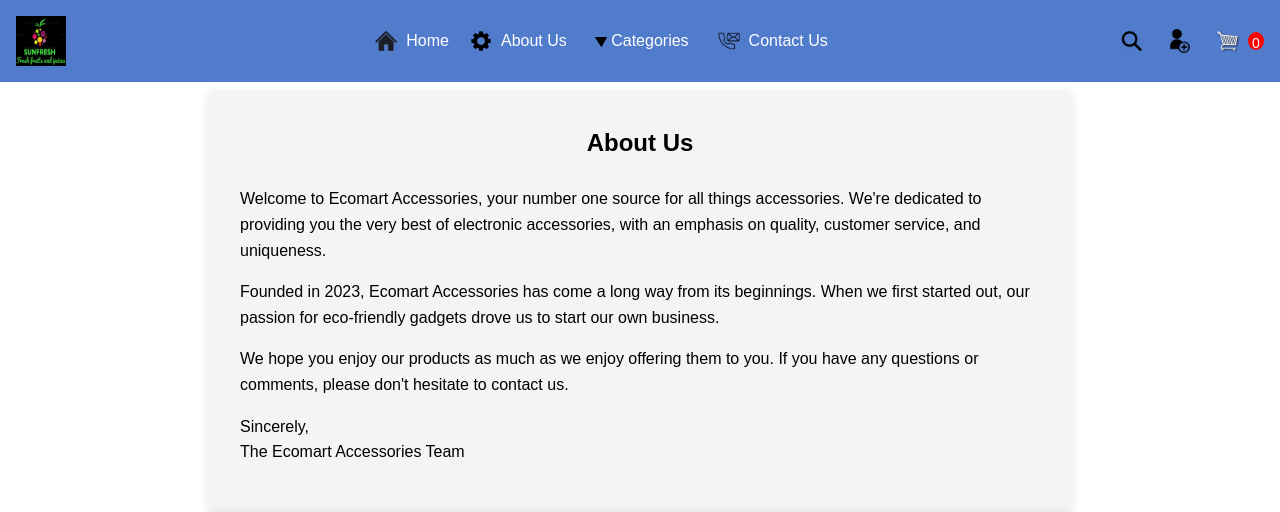
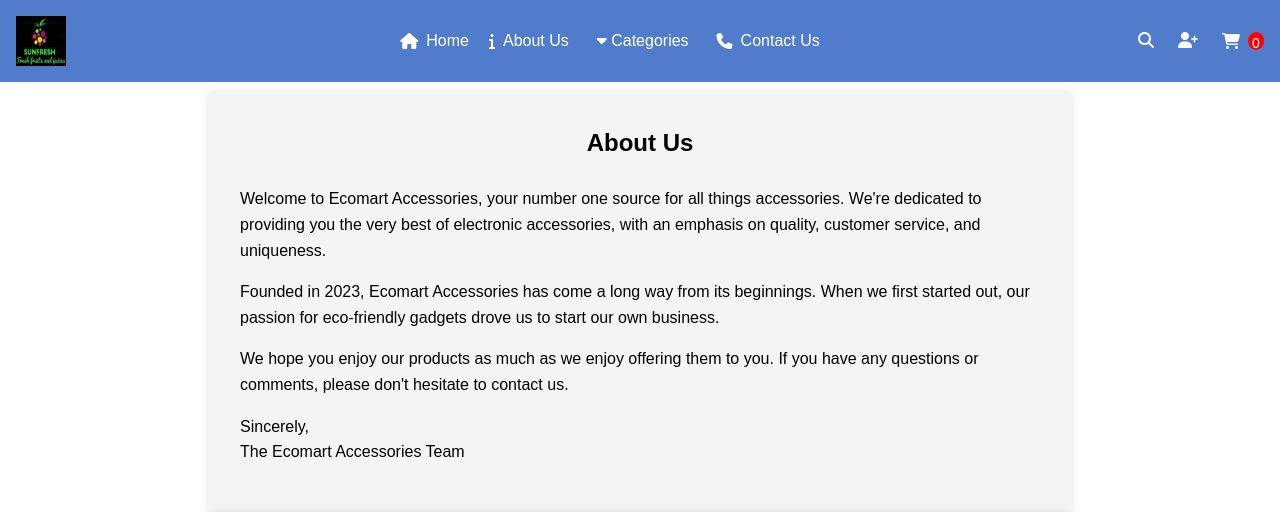
Before and after one commit to Sanga78/obamax, a Django app: page /about in a window 1280 px wide. Shown: the top 512 px of the page. Run offline with Django 4.2, Linux system fonts and the light colour scheme; tables that the repository leaves empty hold one stand-in row (values such as "Sample post"); parts of the project's set-up code (start-up, migrations or seed data) failed here and were passed over; some libraries are stand-ins or nearby versions.

Commit message:
updates
updates

```diff
--- a/Templates/base.html
+++ b/Templates/base.html
@@ -5,6 +5,7 @@
     <meta charset="UTF-8">
     <meta name="viewport" content="width=device-width, initial-scale=1.0">
     <title>Ecomart Accessories</title>
+    <link rel="stylesheet" href="https://cdnjs.cloudflare.com/ajax/libs/font-awesome/6.3.0/css/all.min.css" crossorigin="anonymous"/>
     <link rel="stylesheet" type="text/css" href="{% static 'css/main.css' %}">
     <script src="{% static 'js/navbar.js' %}" defer></script>
     <script type="text/javascript">
@@ -69,18 +70,18 @@
                 <ul>
                     <li>
                         <a href="{% url 'store:home_page' %}">
-                            <img src="{% static "images/Home.png" %}" alt="Home" class="nav-icon"> Home
+                            <i class="fa-solid fa-house" class="nav-icon"></i> Home
                         </a>
                     </li>
                     <li>
                         <a href="{% url "store:about" %}">
-                            <img src="{% static "images/about.png" %}" alt="Home" class="nav-icon"> About Us
+                            <i class="fa-solid fa-info" class="nav-icon"></i>About Us
                         </a>
                     </li>
                     <li>
                         <div class="dropdown">
                             <button class="dropbtn">
-                                <img src="{% static "images/arrow-down.png" %}" alt="" class="nav-icon" style="height: 10px; width: 12px;"> Categories
+                                <i class="fa-solid fa-caret-down" class="nav-icon"></i> Categories
                             </button>
                             <div class="dropdown-content">
                                     <a href="{% url 'store:category' 'Laptop' %}">Laptops</a>
@@ -91,18 +92,18 @@
                     </li>
                     <li>
                         <a href="{% url "store:contact" %}">
-                            <img src="{% static "images/contact.png" %}" alt="Home" class="nav-icon">Contact Us
+                            <i class="fa-solid fa-phone" class="nav-icon"></i>Contact Us
                         </a>
                     </li>
                 </ul>
             </div>
             <div class="icons">
                 <div class="login-icon">
-                    <img src="{% static 'images/search.png' %}" alt="" id="search-btn">
+                    <i class="fa-solid fa-search" id="search-btn"></i>
                 </div>
                 <div class="dropdown">
                     <button class="dropbtn">
-                        <img src="{% static 'images/account.png' %}" alt="Account" class="nav-icon">
+                        <i class="fa-solid fa-user-plus" class="nav-icon"></i>
                     </button>
                     <div class="dropdown-content">
                         {% if user.is_authenticated %}
@@ -115,7 +116,7 @@
                     </div>
                 </div>
                 <a href="{% url 'store:cart' %}">
-                    <img src="{% static 'images/cart.png' %}" alt="Cart" class="nav-icon" id="cart-icon">
+                    <i class="fa-solid fa-cart-shopping" class="nav-icon" id="cart-icon"></i>
 	    	    <p id="cart-total-icon">{{cartItems}}</p>
                 </a>
                 <div class="search-form">
```
Also changed, not shown: Ecomart/settings.py (+8 -5 lines).
